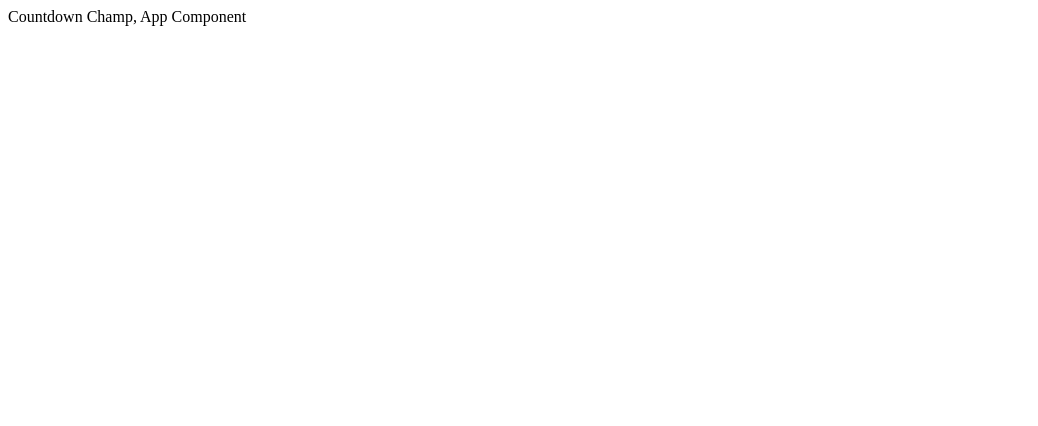
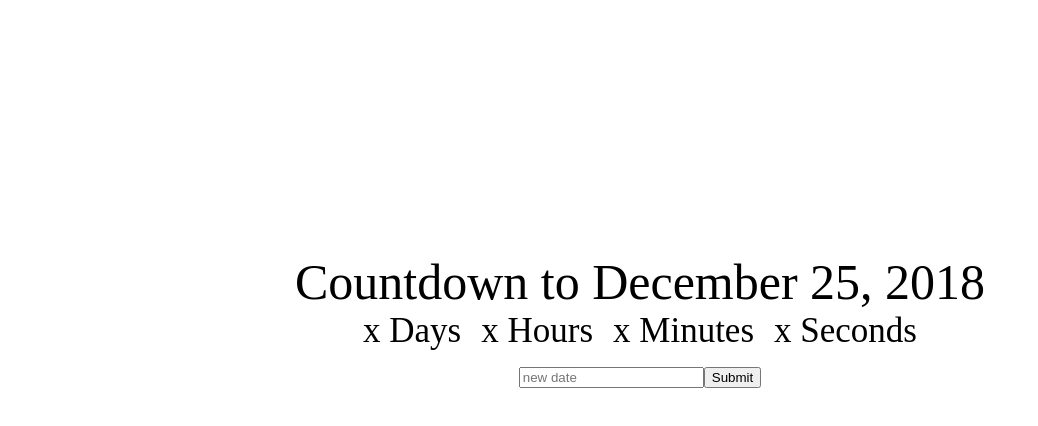
Before and after one commit to dominicfraser/countdownClock, a React (Create React App) app: page / in a window 1280 px wide. Shown: the top 426 px of the page, without its empty margins (0-1038 px from the left). Built offline with nearby package versions, Linux system fonts and the light colour scheme.

Commit message:
basic template, css

```diff
--- /dev/null
+++ b/src/app.css
@@ -0,0 +1,17 @@
+.app {
+  text-align: center;
+  font-size: 35px;
+  margin-top: 20%;
+}
+
+.app-title {
+  font-size: 50px;
+}
+
+.clock-hours,
+.clock-days,
+.clock-min,
+.clock-sec {
+  display: inline;
+  margin: 10px;
+}
--- a/src/app.jsx
+++ b/src/app.jsx
@@ -1,8 +1,23 @@
 import React, { Component } from 'react';
+import './app.css';
 
 class App extends Component {
   render() {
-    return <div>Countdown Champ, App Component</div>;
+    return (
+      <div className="app">
+        <div className="app-title">Countdown to December 25, 2018</div>
+        <div>
+          <div className="clock-days">x Days</div>
+          <div className="clock-hours">x Hours</div>
+          <div className="clock-min">x Minutes</div>
+          <div className="clock-sec">x Seconds</div>
+        </div>
+        <div>
+          <input placeholder="new date" />
+          <button>Submit</button>
+        </div>
+      </div>
+    );
   }
 }
 
```
